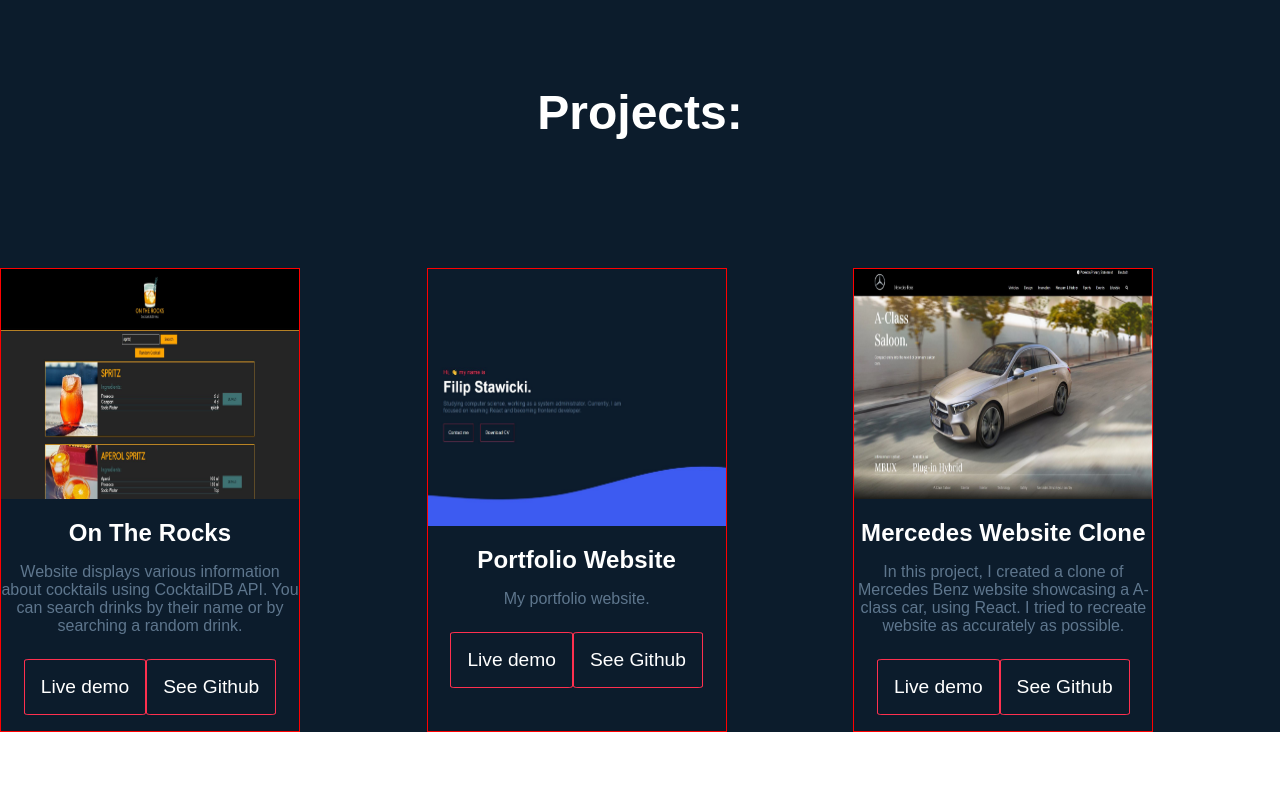
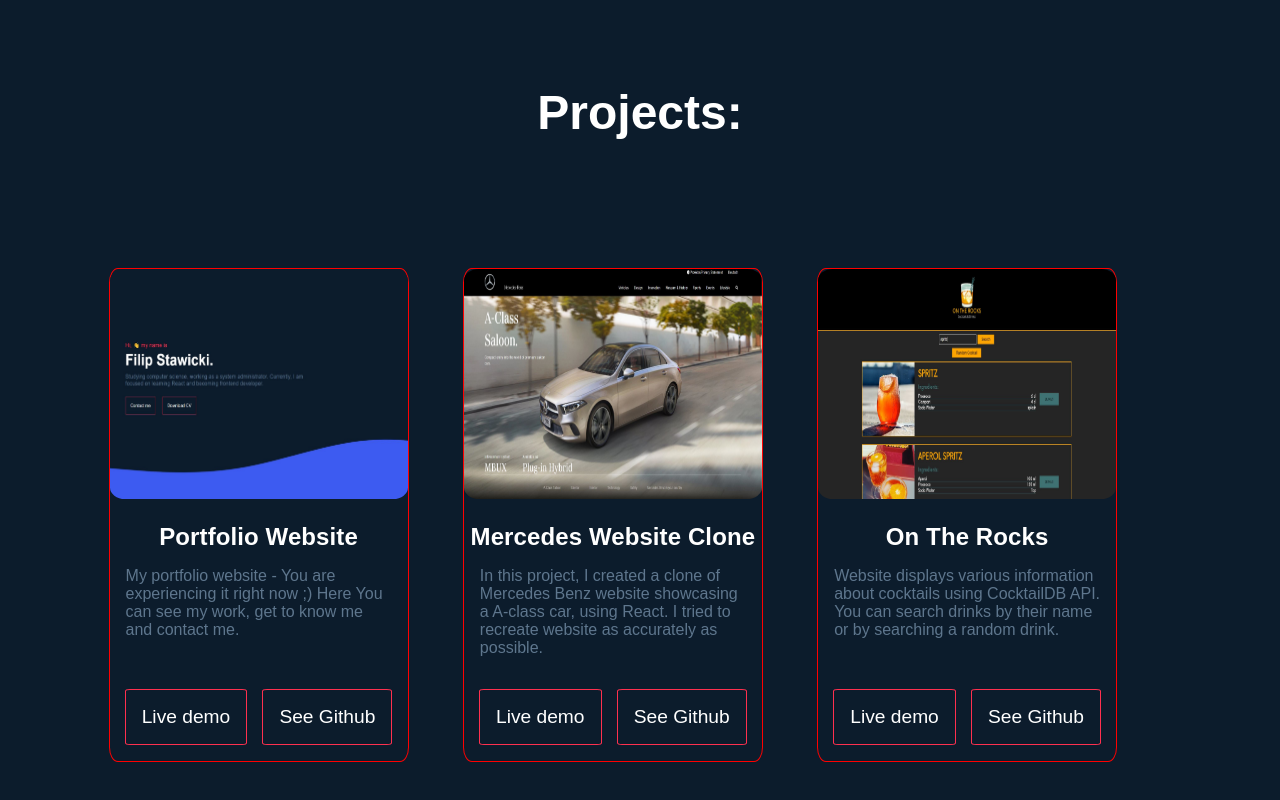
Before and after one commit to fstawicki/fstawicki_portfolio, a React (Create React App) app: page / in a window 1280 px wide. Shown: the part 2382-3182 px from the top of the page. Before the commit the page ends 3114 px from the top, so only its background shows below. Built offline with nearby package versions, Linux system fonts and the light colour scheme.

Commit message:
working on Card component

```diff
--- a/src/App.js
+++ b/src/App.js
@@ -8,6 +8,7 @@
 import Jobs from "./components/Jobs";
 import About from "./components/About";
 import Projects from "./components/Projects";
+import Contact from "./components/Contact";
 
 
 function App() {
@@ -19,6 +20,7 @@
         <About />
         <Jobs />
         <Projects />
+        <Contact />
       </div>
     </ThemeProvider>
   );
--- a/src/components/Contact.jsx
+++ b/src/components/Contact.jsx
@@ -1,8 +1,11 @@
 import React from 'react'
+import { StyledContact } from './styles/Contact.styled'
 
 const Contact = () => {
   return (
-    <div>Contact</div>
+    <StyledContact>
+
+    </StyledContact>
   )
 }
 
--- a/src/components/Projects.jsx
+++ b/src/components/Projects.jsx
@@ -20,7 +20,7 @@
             title={'Portfolio Website'}
             image={imagePortfolio}
             alt={'Portfolio website demo'}
-            description={'My portfolio website.'}
+            description={'My portfolio website - You are experiencing it right now ;) Here You can see my work, get to know me and contact me.'}
             area={'card1'}
           />
           <Card
--- a/src/components/UI/Card.styled.jsx
+++ b/src/components/UI/Card.styled.jsx
@@ -9,11 +9,11 @@
     text-decoration: none;
 
     border: 1px solid red;
+    border-radius: 3%;
 
     display: flex;
     flex-direction: column;
-    justify-content: center;
-    align-items: center;
+    justify-content: space-between;
 
     :hover{
         cursor: pointer;
@@ -21,19 +21,27 @@
 
     grid-area: ${props => props.area};
 
+
+    .wrapper{
+        display: flex;
+        flex-direction: column;
+        align-items: center;
+    }
+
+
     .title{
         font-size: 1.5rem;
-        text-align: center;
         letter-spacing: 0.1px;
         font-weight: bold;
         color: white;
 
-        padding: 1rem 0;
+        margin: 1.5rem 0 1rem 0;
     }
 
     .description{
-        text-align: center;
-        margin-bottom: 0.5rem;
+        padding: 0 1rem 1rem 1rem;
+
+        text-align: left;
         color: ${({theme}) => theme.greytext};;
 
     }
@@ -65,6 +73,7 @@
         background-position: center;
         background-repeat: no-repeat;
         background-size: cover;
+        border-radius: 5%;
     }
 
 
--- /dev/null
+++ b/src/components/styles/Contact.styled.jsx
@@ -0,0 +1,9 @@
+import styled from "styled-components";
+
+export const StyledContact = styled.div`
+
+height: 100vh;
+background-color: ${({theme}) => theme.bgcolor};
+
+
+`
--- a/src/components/styles/Projects.styled.jsx
+++ b/src/components/styles/Projects.styled.jsx
@@ -11,7 +11,7 @@
         width: 70%; */
         display: grid;
         grid-template-areas:
-        "card3 card1 card2";
+        ". . card1 card2 card3 . .";
 
         .PageTitle{
             grid-area: PageTitle;
```
